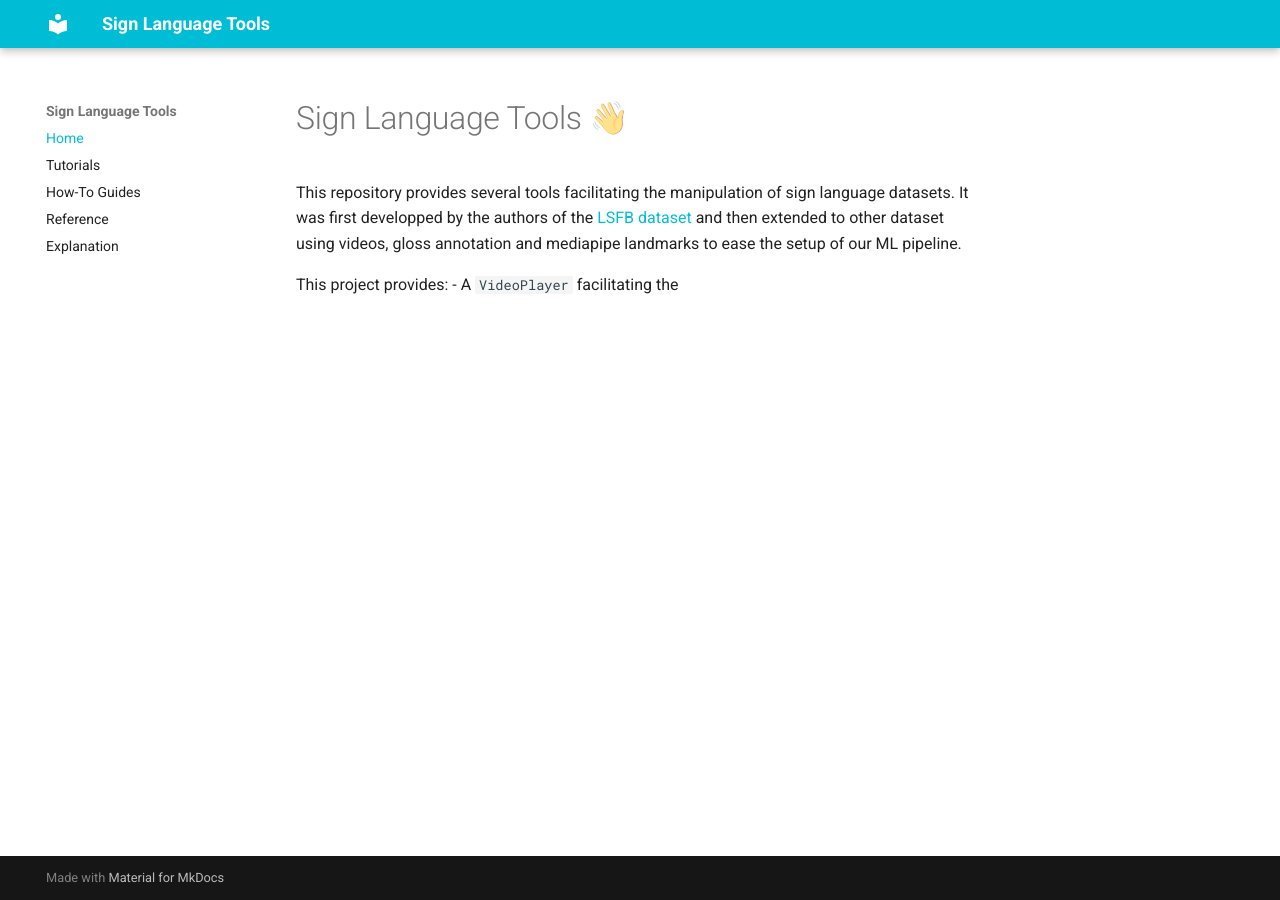
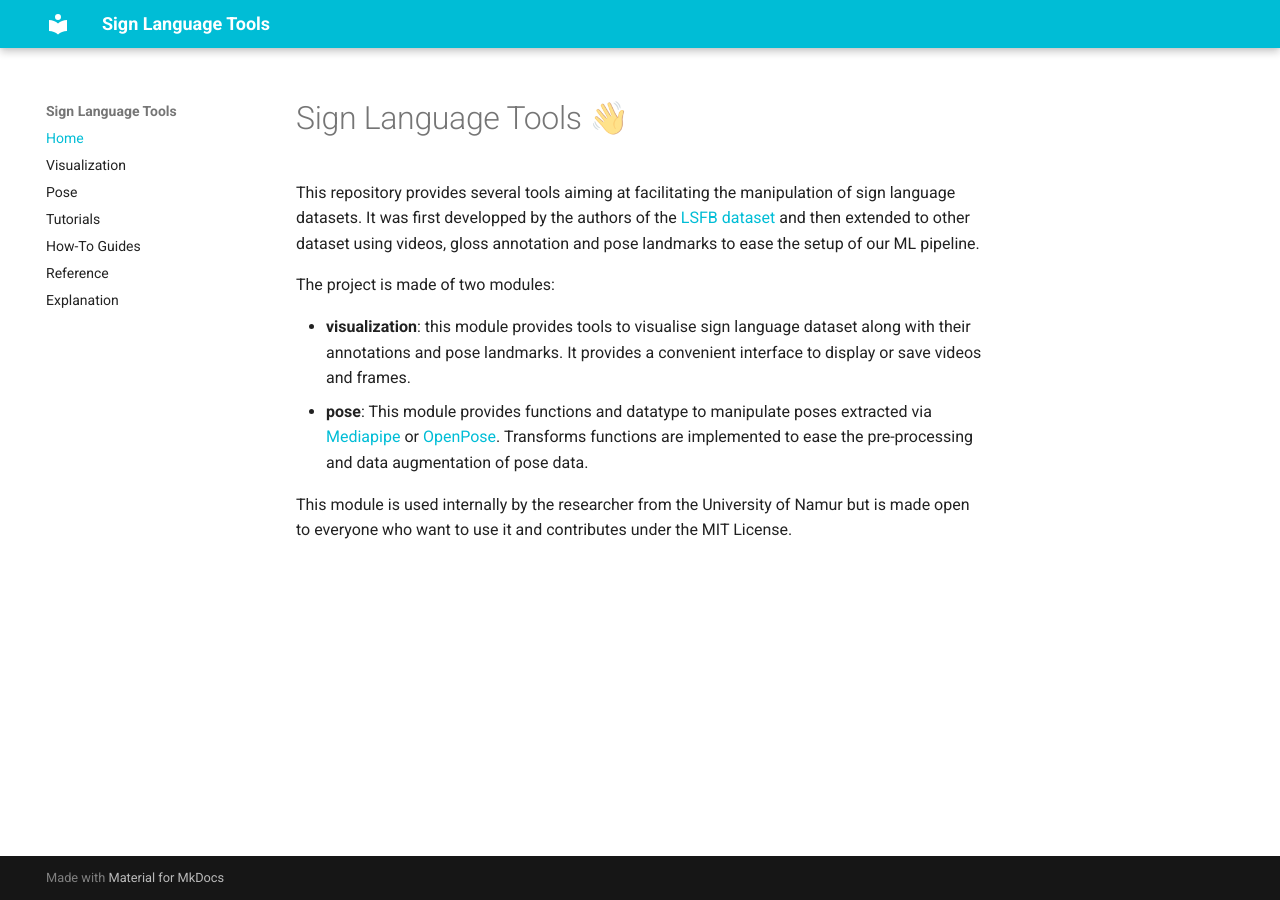
Before and after one commit to ppoitier/sign-language-tools, an MkDocs documentation site: the page built from docs/index.md, in a window 1280 px wide. Built offline with MkDocs 1.6.1 and Material for MkDocs 9.7.7, drawn with Linux system fonts in a browser that asks for light colours.

Commit message:
Updating the documentation

```diff
--- a/docs/index.md
+++ b/docs/index.md
@@ -1,6 +1,10 @@
 # Sign Language Tools 👋
 
-This repository provides several tools facilitating the manipulation of sign language datasets. It was first developped by the authors of the [LSFB dataset](https://lsfb.info.unamur.be/) and then extended to other dataset using videos, gloss annotation and mediapipe landmarks to ease the setup of our ML pipeline.
+This repository provides several tools aiming at facilitating the manipulation of sign language datasets. It was first developped by the authors of the [LSFB dataset](https://lsfb.info.unamur.be/) and then extended to other dataset using videos, gloss annotation and pose landmarks to ease the setup of our ML pipeline.
 
-This project provides:
-- A `VideoPlayer` facilitating the
+The project is made of two modules:
+
+- **visualization**: this module provides tools to visualise sign language dataset along with their annotations and pose landmarks. It provides a convenient interface to display or save videos and frames.
+- **pose**: This module provides functions and datatype to manipulate poses extracted via [Mediapipe](https://developers.google.com/mediapipe) or [OpenPose](https://github.com/CMU-Perceptual-Computing-Lab/openpose). Transforms functions are implemented to ease the pre-processing and data augmentation of pose data.
+
+This module is used internally by the researcher from the University of Namur but is made open to everyone who want to use it and contributes under the MIT License.
--- a/mkdocs.yml
+++ b/mkdocs.yml
@@ -11,6 +11,8 @@ plugins:
 
 nav:
   - Home: index.md
+  - Visualization: visualization.md
+  - Pose: pose.md
   - tutorials.md
   - How-To Guides: how-to-guides.md
   - reference.md
```
Also changed, not shown: docs/reference.md (+1 -1 lines), docs/visualization.md (added, +2 -0 lines), docs/pose.md (added), 2 other files.
